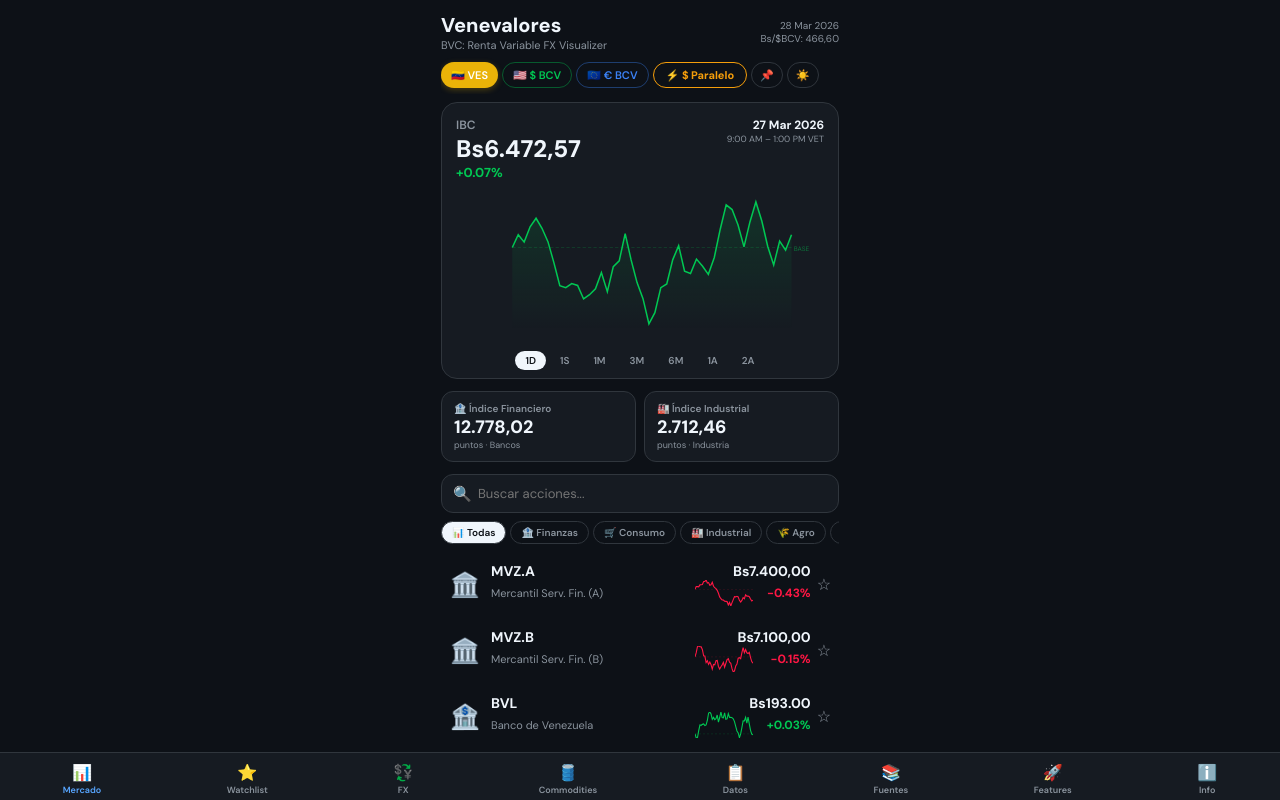
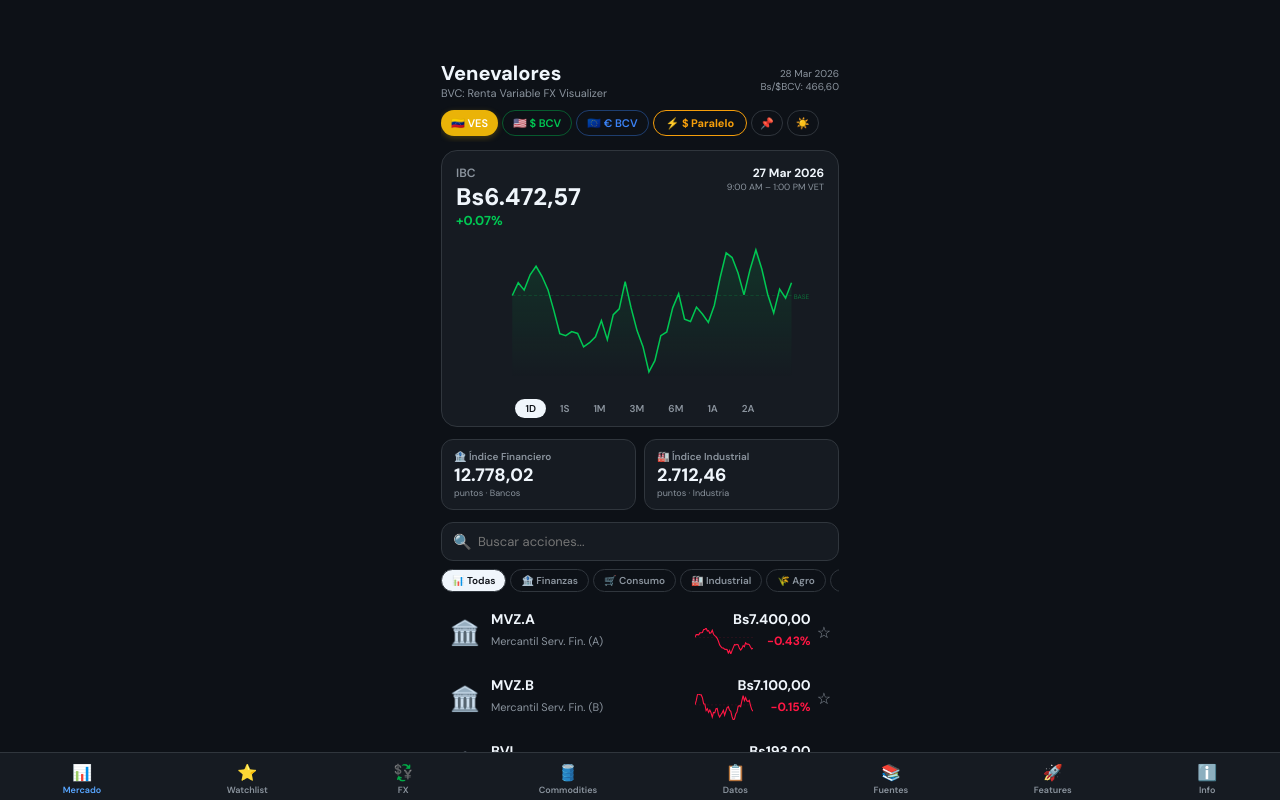
Before and after one commit to ssiervo/venevalore-app, a React (Vite) app: page / in a window 1280 px wide. Built offline with nearby package versions, Linux system fonts and the light colour scheme.

Commit message:
safe area top padding

```diff
--- a/src/App.jsx
+++ b/src/App.jsx
@@ -1726,4 +1726,4 @@
 .tab-fade { animation: fadeIn 0.25s ease-out; }
 `;
 const rootSt = { width:"100%", minHeight:"100vh", background:"var(--bg)", display:"flex", justifyContent:"center", fontFamily:"'DM Sans',sans-serif" };
-const shellSt = { width:"100%", maxWidth:430, height:"100vh", padding:"0 16px", position:"relative", display:"flex", flexDirection:"column", overflowY:"auto", overflowX:"hidden", WebkitOverflowScrolling:"touch" };
+const shellSt = { width:"100%", maxWidth:430, height:"100vh", padding:"48px 16px 0", position:"relative", display:"flex", flexDirection:"column", overflowY:"auto", overflowX:"hidden", WebkitOverflowScrolling:"touch" };
```
